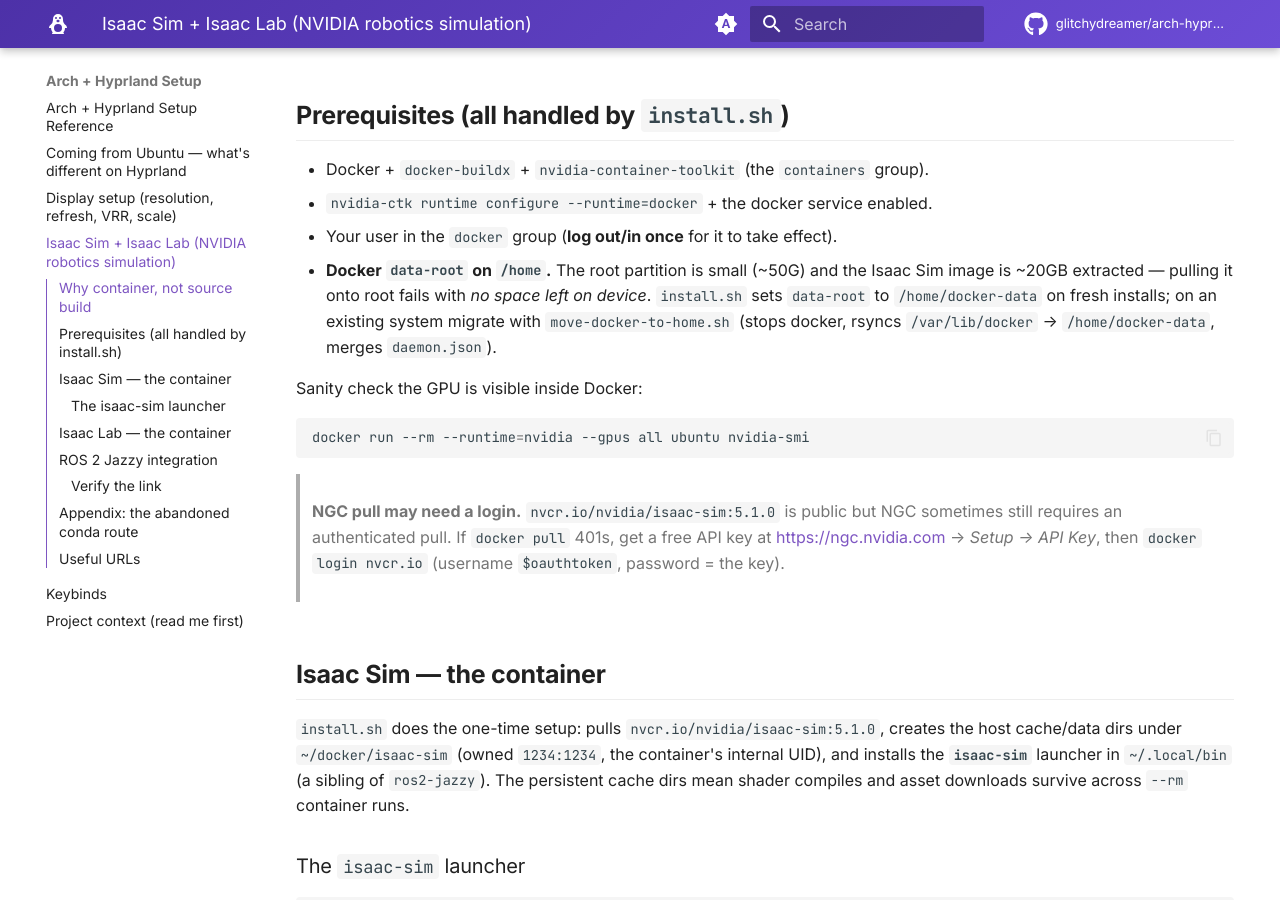
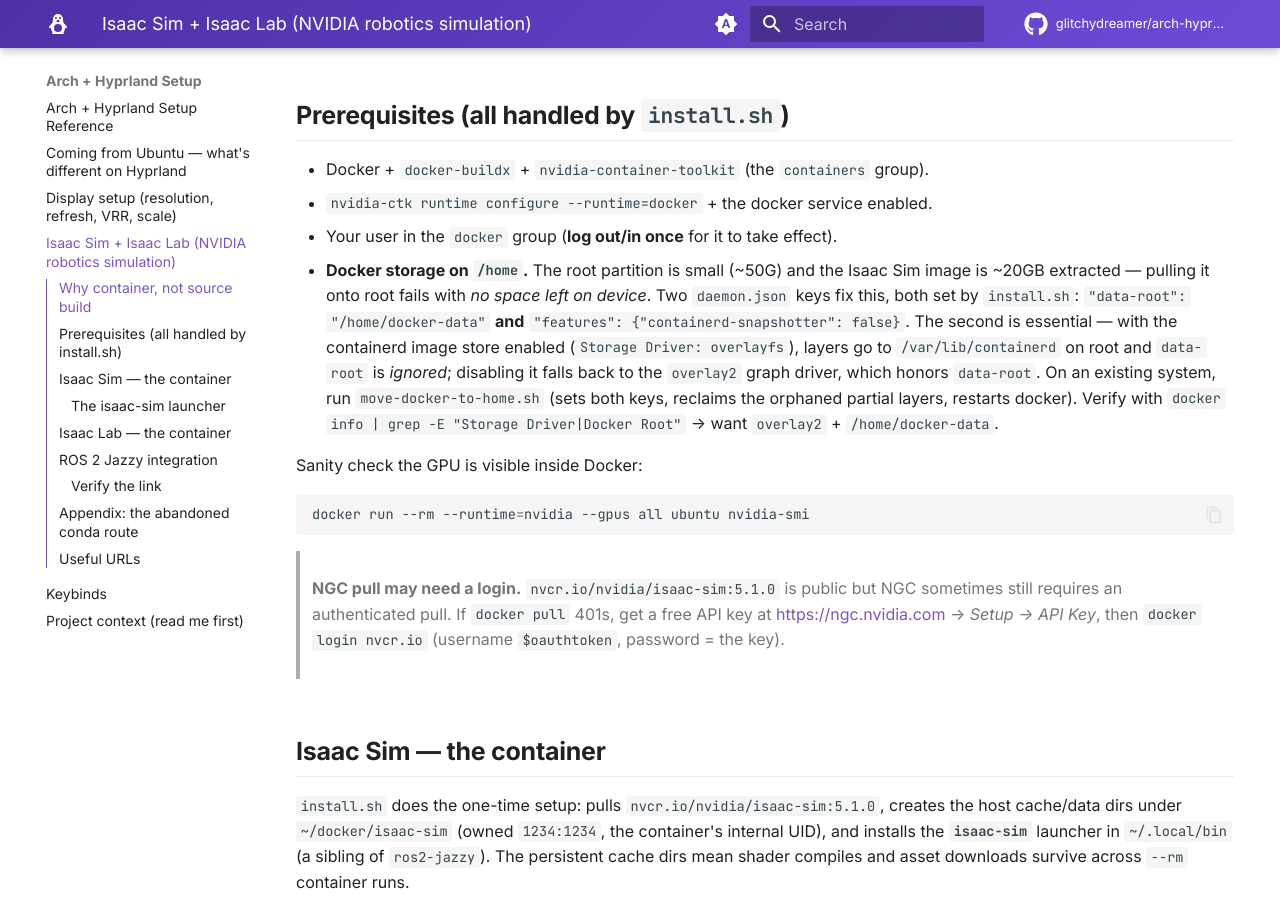
Before and after one commit to glitchydreamer/arch-hyprland-setup, an MkDocs documentation site: the page built from docs/isaac-sim.md, in a window 1280 px wide and 900 px high, scrolled down 946 px. Built offline with MkDocs 1.6.1 and Material for MkDocs 9.7.7, drawn with Linux system fonts in a browser that asks for light colours; comment, search, counter and statistics services are not loaded.

Commit message:
fix(install): disable containerd snapshotter so Docker honors data-root
Setting data-root alone did not move Isaac Sim's layers off the small root
partition: this box has the containerd image store enabled, which keeps
layers under /var/lib/containerd and ignores data-root. Also set
features.containerd-snapshotter=false so Docker uses the overlay2 graph
driver (which honors data-root=/home/docker-data). Updated docs with the
verification step and the overlayfs-vs-overlay2 distinction.

Co-Authored-By: Claude Opus 4.7 <noreply@anthropic.com>

```diff
--- a/docs/isaac-sim.md
+++ b/docs/isaac-sim.md
@@ -30,11 +30,18 @@ reproducible path.
 - Docker + `docker-buildx` + `nvidia-container-toolkit` (the `containers` group).
 - `nvidia-ctk runtime configure --runtime=docker` + the docker service enabled.
 - Your user in the `docker` group (**log out/in once** for it to take effect).
-- **Docker `data-root` on `/home`.** The root partition is small (~50G) and the
-  Isaac Sim image is ~20GB extracted — pulling it onto root fails with *no space
-  left on device*. `install.sh` sets `data-root` to `/home/docker-data` on fresh
-  installs; on an existing system migrate with `move-docker-to-home.sh` (stops
-  docker, rsyncs `/var/lib/docker` → `/home/docker-data`, merges `daemon.json`).
+- **Docker storage on `/home`.** The root partition is small (~50G) and the Isaac
+  Sim image is ~20GB extracted — pulling it onto root fails with *no space left on
+  device*. Two `daemon.json` keys fix this, both set by `install.sh`:
+  `"data-root": "/home/docker-data"` **and**
+  `"features": {"containerd-snapshotter": false}`. The second is essential — with
+  the containerd image store enabled (`Storage Driver: overlayfs`), layers go to
+  `/var/lib/containerd` on root and `data-root` is *ignored*; disabling it falls
+  back to the `overlay2` graph driver, which honors `data-root`. On an existing
+  system, run `move-docker-to-home.sh` (sets both keys, reclaims the orphaned
+  partial layers, restarts docker). Verify with
+  `docker info | grep -E "Storage Driver|Docker Root"` → want `overlay2` +
+  `/home/docker-data`.
 
 Sanity check the GPU is visible inside Docker:
 
```
Also changed, not shown: 1 other file.
